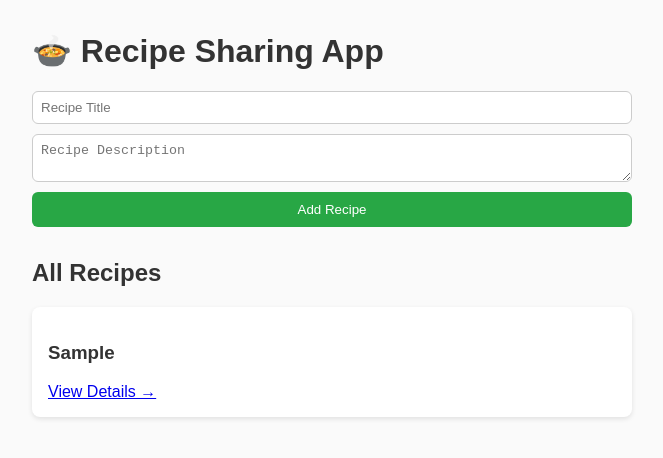
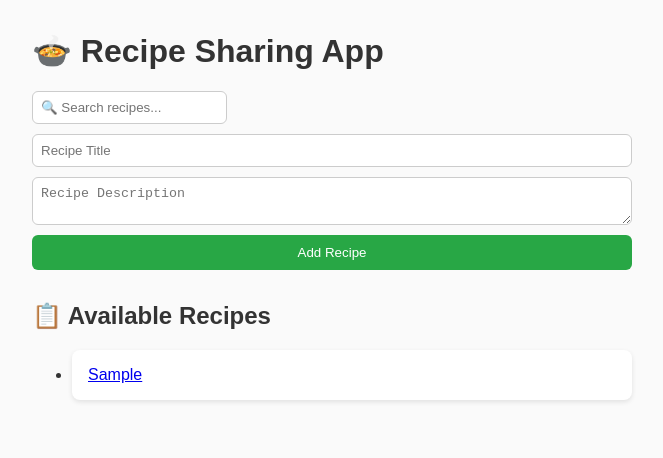
Before and after one commit to SylvesterK-code/alx-fe-reactjs, a React (Vite) app in the folder recipe-sharing-app/: page / in a window 1280 px wide. Both pictures are taken after typing "Sample", "Sample" into the empty fields and a click on the button "Add Recipe". Shown: the top 458 px of the page, without its empty margins (308-971 px from the left). Built offline with nearby package versions, Linux system fonts and the light colour scheme.

Commit message:
2. Implementing Advanced Search and Filtering Capabilities

```diff
--- a/recipe-sharing-app/src/App.jsx
+++ b/recipe-sharing-app/src/App.jsx
@@ -1,52 +1,25 @@
-// // Import both components from the components folder
-// import AddRecipeForm from "./components/AddRecipeForm";
-// import RecipeList from "./components/RecipeList";
-
-// function App() {
-//   return (
-//     <div className="app-container">
-//       {/* App header */}
-//       <h1>🍲 Recipe Sharing App</h1>
-
-//       {/* Form to add new recipes */}
-//       <AddRecipeForm />
-
-//       {/* Display list of all recipes */}
-//       <RecipeList />
-//     </div>
-//   );
-// }
-
-// // Export main App component
-// export default App;
-
-
-
-
-
-
-
-
-
-// App.jsx
-// -----------------------------------
-// Routing logic ONLY, no <Router> here
-// -----------------------------------
+// src/App.jsx
+// ------------------------------------------------------
+// Main app routes. No <Router> here (it's in main.jsx)
+// ------------------------------------------------------
 
 import { Routes, Route } from "react-router-dom";
 import AddRecipeForm from "./components/AddRecipeForm";
 import RecipeList from "./components/RecipeList";
 import RecipeDetails from "./components/RecipeDetails";
+import SearchBar from "./components/SearchBar";
 
 const App = () => {
   return (
     <div className="app-container">
       <h1>🍲 Recipe Sharing App</h1>
 
-      {/* Define all routes */}
+      {/* Search bar visible on all pages */}
+      <SearchBar />
+
+      {/* Define app routes */}
       <Routes>
-
-        {/* Home page */}
+        {/* Home page: Add + List */}
         <Route
           path="/"
           element={
@@ -57,7 +30,7 @@ const App = () => {
           }
         />
 
-        {/* Dynamic route for recipe details */}
+        {/* Recipe details page */}
         <Route path="/recipes/:id" element={<RecipeDetails />} />
       </Routes>
     </div>
--- a/recipe-sharing-app/src/components/RecipeList.jsx
+++ b/recipe-sharing-app/src/components/RecipeList.jsx
@@ -1,68 +1,30 @@
-// // Import the Zustand store
-// import useRecipeStore from "./recipeStore";
+// src/components/RecipeList.jsx
+// ------------------------------------------------------
+// Displays filtered recipes instead of full list
+// ------------------------------------------------------
 
-// const RecipeList = () => {
-//   // Access the 'recipes' state from the store
-//   const recipes = useRecipeStore((state) => state.recipes);
-
-//   return (
-//     <div className="recipe-list">
-//       <h2>All Recipes</h2>
-
-//       {/* Conditional rendering:
-//           If no recipes exist, display a message.
-//           Otherwise, display the list of recipes. */}
-//       {recipes.length === 0 ? (
-//         <p>No recipes yet. Add one!</p>
-//       ) : (
-//         // Loop through each recipe and render it
-//         recipes.map((recipe) => (
-//           <div key={recipe.id} className="recipe-item">
-//             <h3>{recipe.title}</h3>
-//             <p>{recipe.description}</p>
-//           </div>
-//         ))
-//       )}
-//     </div>
-//   );
-// };
-
-// // Export the list component
-// export default RecipeList;
-
-
-
-
-
-
-
-
-
+import React from "react";
 import { Link } from "react-router-dom";
 import useRecipeStore from "./recipeStore";
 
 const RecipeList = () => {
-  // Get all recipes from the store
-  const recipes = useRecipeStore((state) => state.recipes);
+  // Use filtered recipes from Zustand
+  const filteredRecipes = useRecipeStore((state) => state.filteredRecipes);
 
   return (
     <div className="recipe-list">
-      <h2>All Recipes</h2>
+      <h2>📋 Available Recipes</h2>
 
-      {recipes.length === 0 ? (
-        <p>No recipes yet. Add one!</p>
-      ) : (
-        recipes.map((recipe) => (
-          <div key={recipe.id} className="recipe-item">
-            <h3>{recipe.title}</h3>
+      {/* If no results, show a message */}
+      {filteredRecipes.length === 0 && <p>No recipes found...</p>}
 
-            {/* Link to detailed view */}
-            <Link to={`/recipes/${recipe.id}`} className="details-link">
-              View Details →
-            </Link>
-          </div>
-        ))
-      )}
+      <ul>
+        {filteredRecipes.map((recipe) => (
+          <li key={recipe.id} className="recipe-item">
+            <Link to={`/recipes/${recipe.id}`}>{recipe.title}</Link>
+          </li>
+        ))}
+      </ul>
     </div>
   );
 };
--- /dev/null
+++ b/recipe-sharing-app/src/components/SearchBar.jsx
@@ -0,0 +1,30 @@
+// src/components/SearchBar.jsx
+// ------------------------------------------------------
+// Search input that updates Zustand store searchTerm
+// ------------------------------------------------------
+
+import React from "react";
+import useRecipeStore from "./recipeStore";
+
+const SearchBar = () => {
+  const setSearchTerm = useRecipeStore((state) => state.setSearchTerm);
+  const filterRecipes = useRecipeStore((state) => state.filterRecipes);
+
+  // Every time the user types, update search term and trigger filtering
+  const handleSearch = (e) => {
+    const term = e.target.value;
+    setSearchTerm(term);
+    filterRecipes();
+  };
+
+  return (
+    <input
+      type="text"
+      placeholder="🔍 Search recipes..."
+      onChange={handleSearch}
+      className="search-input"
+    />
+  );
+};
+
+export default SearchBar;
--- a/recipe-sharing-app/src/components/recipeStore.js
+++ b/recipe-sharing-app/src/components/recipeStore.js
@@ -1,57 +1,59 @@
-// // Import the 'create' function from Zustand
-// import { create } from 'zustand';
+// src/components/recipeStore.js
+// Zustand store for recipes + search/filter features
 
-// // Create a Zustand store to manage recipes
-// const useRecipeStore = create((set) => ({
-//   // Initial state: an empty array of recipes
-//   recipes: [],
-
-//   // Action to add a new recipe
-//   // It takes a new recipe object and appends it to the existing array
-//   addRecipe: (newRecipe) =>
-//     set((state) => ({ recipes: [...state.recipes, newRecipe] })),
-
-//   // Action to set or replace the entire list of recipes (useful for initialization)
-//   setRecipes: (recipes) => set({ recipes }),
-// }));
-
-// // Export the store so it can be used in other components
-// export default useRecipeStore;
-
-
-
-
-
-
-// Import Zustand's create function
 import { create } from "zustand";
 
-// Zustand store for managing recipes globally
 const useRecipeStore = create((set) => ({
-  // Initial list of recipes (empty at first)
+  // All recipes stored in the app
   recipes: [],
 
-  // ACTION: Add a new recipe to the list
+  // Search term from SearchBar
+  searchTerm: "",
+
+  // Filtered results
+  filteredRecipes: [],
+
+  // Add a new recipe
   addRecipe: (newRecipe) =>
     set((state) => ({
-      // Spread existing recipes + add the new one
       recipes: [...state.recipes, newRecipe],
+      filteredRecipes: [...state.recipes, newRecipe], // update filtered list
     })),
 
-  // ACTION: Update a recipe by ID
+  // Delete a recipe by ID
+  deleteRecipe: (id) =>
+    set((state) => {
+      const updated = state.recipes.filter((recipe) => recipe.id !== id);
+      return {
+        recipes: updated,
+        filteredRecipes: updated,
+      };
+    }),
+
+  // Update an existing recipe
   updateRecipe: (updatedRecipe) =>
+    set((state) => {
+      const updated = state.recipes.map((recipe) =>
+        recipe.id === updatedRecipe.id ? updatedRecipe : recipe
+      );
+      return {
+        recipes: updated,
+        filteredRecipes: updated,
+      };
+    }),
+
+  // Update ONLY the search term (no need for state here)
+  setSearchTerm: (term) =>
+    set({
+      searchTerm: term,
+    }),
+
+  // Filter recipes using the current search term
+  filterRecipes: () =>
     set((state) => ({
-      recipes: state.recipes.map((recipe) =>
-        // Replace only the recipe with the matching ID
-        recipe.id === updatedRecipe.id ? updatedRecipe : recipe
+      filteredRecipes: state.recipes.filter((recipe) =>
+        recipe.title.toLowerCase().includes(state.searchTerm.toLowerCase())
       ),
-    })),
-
-  // ACTION: Delete a recipe by ID
-  deleteRecipe: (id) =>
-    set((state) => ({
-      // Keep only recipes whose ID does not match
-      recipes: state.recipes.filter((recipe) => recipe.id !== id),
     })),
 }));
 
--- a/recipe-sharing-app/src/index.css
+++ b/recipe-sharing-app/src/index.css
@@ -28,6 +28,15 @@ body {
   border: 1px solid #ccc;
 }
 
+/* Style the text fields */
+.search-input {
+  padding: 8px;
+  border-radius: 6px;
+  border: 1px solid #ccc;
+  margin-bottom: 10px;
+}
+
+
 /* set size of the textarea to only expand vertically */
 textarea {
   resize: vertical;
```
